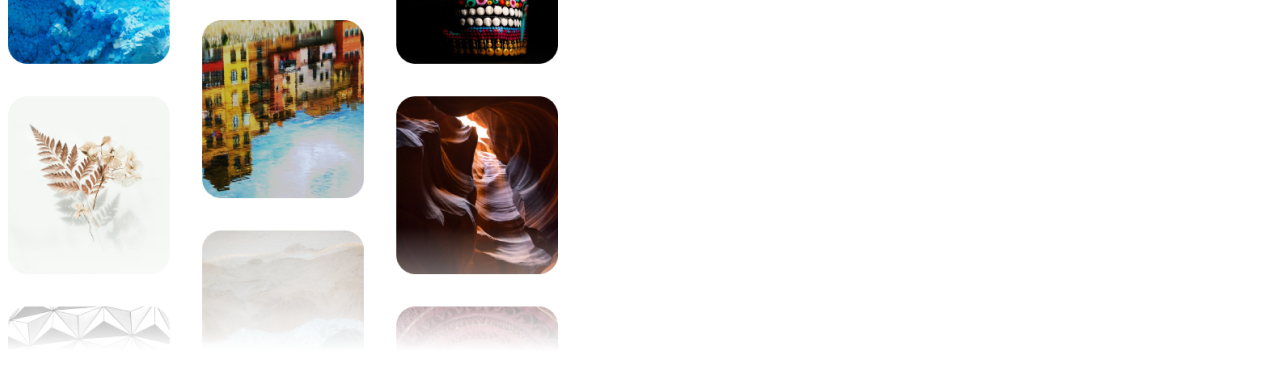
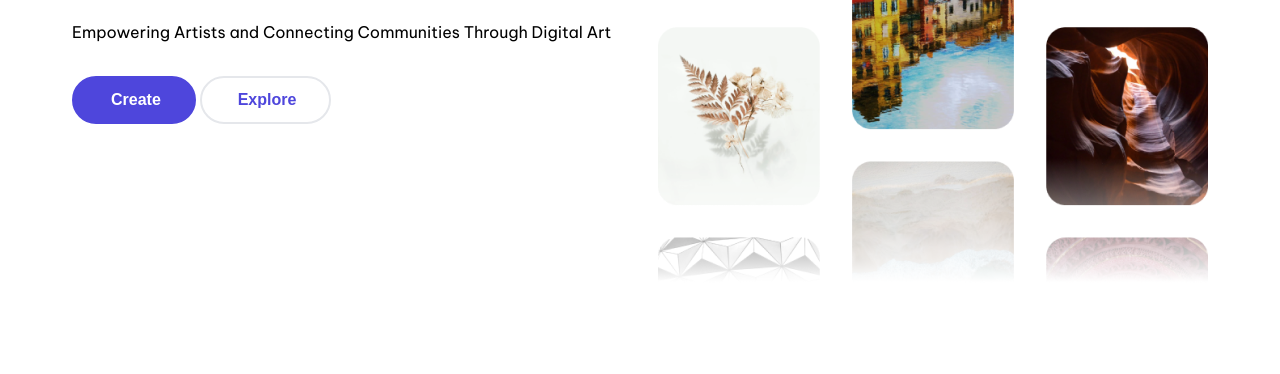
Before and after one commit to amilliiee/simple-home-echoplex, a plain HTML site: page index.html in a window 1280 px wide. Shown: the part 449-823 px from the top of the page. Drawn offline with Linux system fonts and the light colour scheme; the site is published under a folder, as on GitHub Pages, so addresses that start at the root find nothing.

Commit message:
fixed style link

```diff
--- a/index.html
+++ b/index.html
@@ -4,7 +4,7 @@
   <meta charset="UTF-8" />
   <meta name="viewport" content="width=device-width, initial-scale=1.0" />
   <title>EchoPlex</title>
-  <link href='/style.css' rel='stylesheet'>
+  <link href='./style.css' rel='stylesheet'>
 </head>
 <body>
   <header>
```
